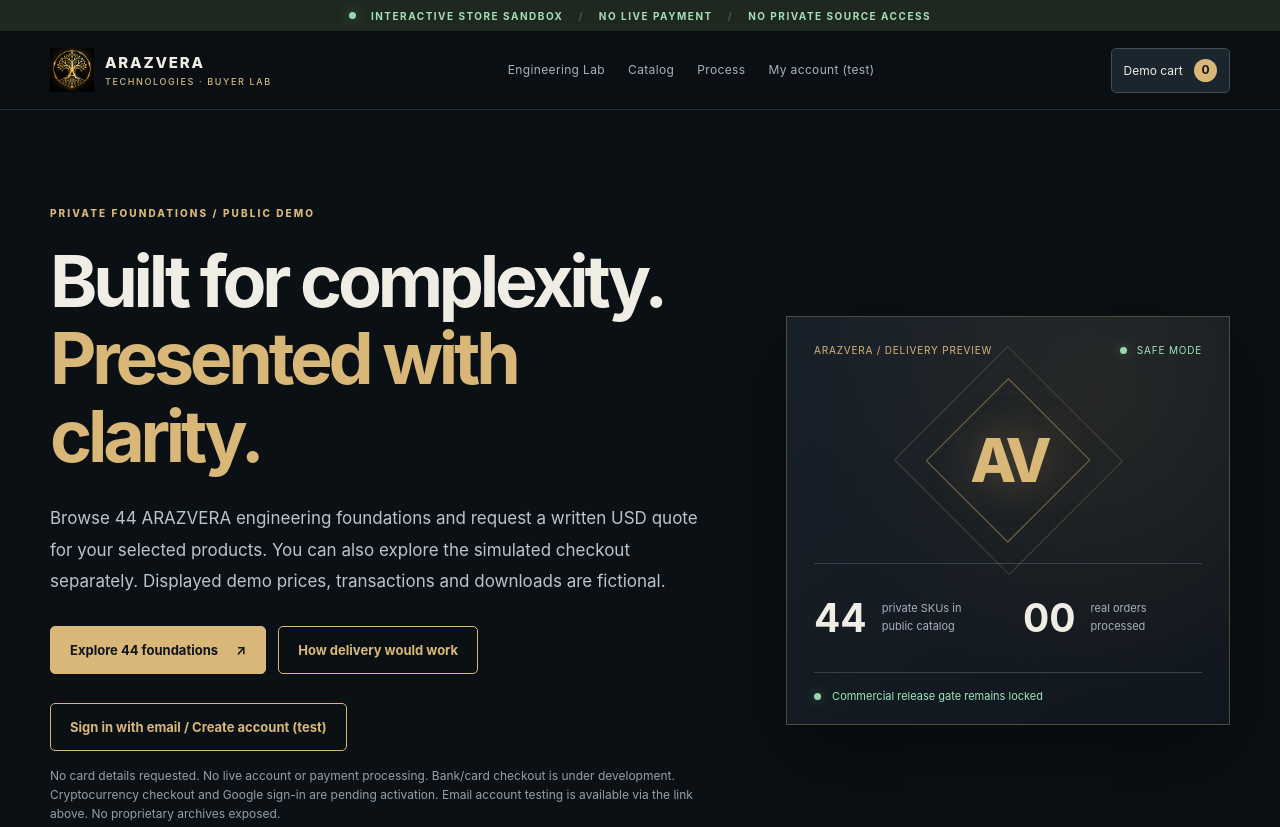
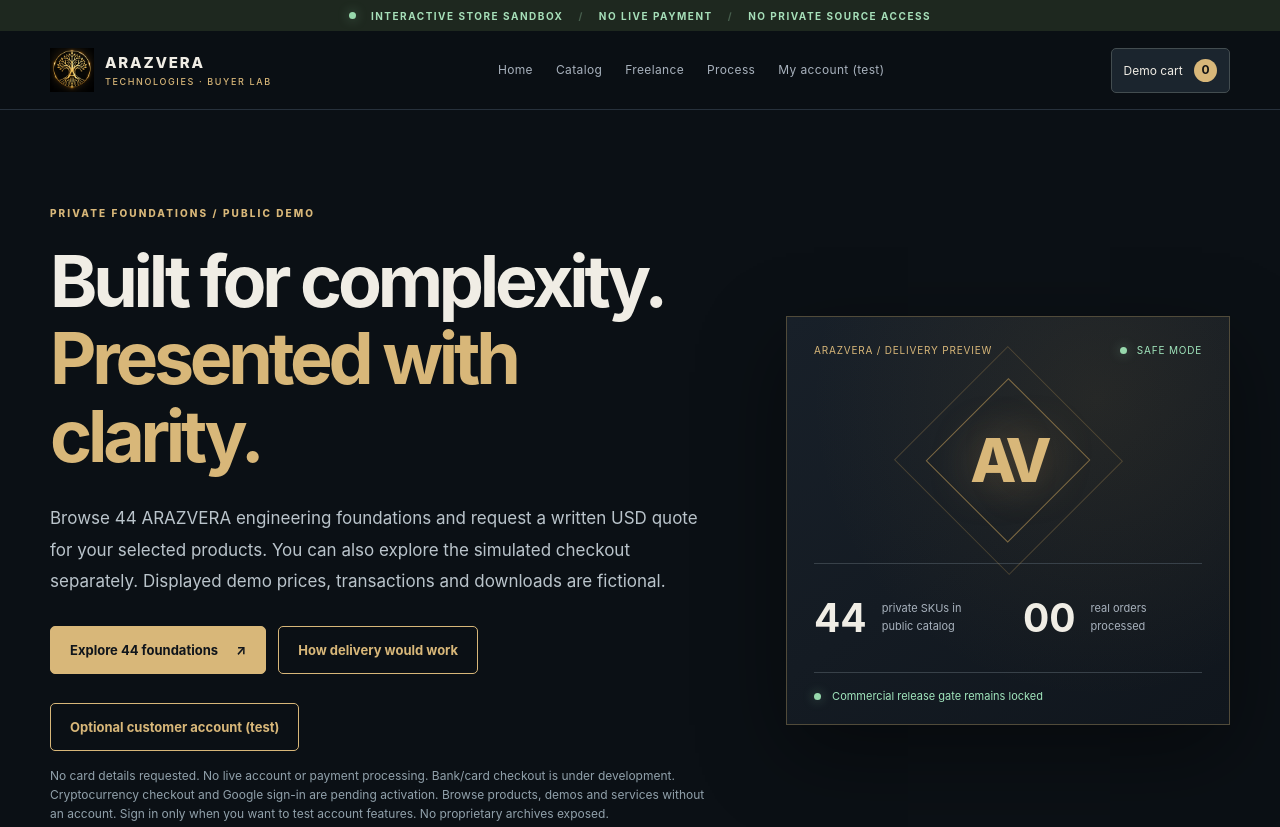
Before and after one commit to arazvera-technologies/arazvera-technologies.github.io, a plain HTML site: page buyer-lab/store-demo/index.html in a window 1280 px wide. Shown: the top 827 px of the page. Drawn offline with Linux system fonts and the light colour scheme.

Commit message:
Keep public browsing independent of optional test account and preserve checkout safety guards

```diff
--- a/buyer-lab/store-demo/index.html
+++ b/buyer-lab/store-demo/index.html
@@ -6,12 +6,12 @@
 <link rel="icon" href="../../assets/favicon-64.png"><link rel="stylesheet" href="store.css?v=artwork2-20261124"><script type="module" src="store.mjs?v=cart-estimate-20261128"></script></head><body>
 <a class="skip" href="#catalog">Skip to products</a>
 <div class="ribbon"><span class="dot"></span> INTERACTIVE STORE SANDBOX <span class="sep">/</span> NO LIVE PAYMENT <span class="sep">/</span> NO PRIVATE SOURCE ACCESS</div>
-<header><div class="wrap nav"><a class="brand" href="../"><img src="../../assets/logo-128.webp" width="44" height="44" alt=""><span>ARAZVERA<small>TECHNOLOGIES · BUYER LAB</small></span></a><nav><a href="../">Engineering Lab</a><a href="#catalog">Catalog</a><a href="#process">Process</a><a href="https://arazvera-store.onrender.com/customer-preview/">My account (test)</a></nav><button id="openCart" class="cartButton" type="button">Demo cart <b id="cartCount">0</b></button></div></header>
+<header><div class="wrap nav"><a class="brand" href="../"><img src="../../assets/logo-128.webp" width="44" height="44" alt=""><span>ARAZVERA<small>TECHNOLOGIES · BUYER LAB</small></span></a><nav><a href="../../">Home</a><a href="#catalog">Catalog</a><a href="../freelance.html">Freelance</a><a href="#process">Process</a><a href="https://arazvera-store.onrender.com/customer-preview/">My account (test)</a></nav><button id="openCart" class="cartButton" type="button">Demo cart <b id="cartCount">0</b></button></div></header>
 <main>
 <section class="wrap hero"><div><p class="eyebrow">PRIVATE FOUNDATIONS / PUBLIC DEMO</p><h1>Built for complexity.<br><em>Presented with clarity.</em></h1>
 <p class="intro">Browse 44 ARAZVERA engineering foundations and request a written USD quote for your selected products. You can also explore the simulated checkout separately. Displayed demo prices, transactions and downloads are fictional.</p>
 <div class="actions"><a class="primary" href="#catalog">Explore 44 foundations <span>↗</span></a><a class="secondary" href="#process">How delivery would work</a></div>
-<div class="actions"><a class="secondary" href="https://arazvera-store.onrender.com/customer-preview/">Sign in with email / Create account (test)</a></div><p class="micro">No card details requested. No live account or payment processing. Bank/card checkout is under development. Cryptocurrency checkout and Google sign-in are pending activation. Email account testing is available via the link above. No proprietary archives exposed.</p></div>
+<div class="actions"><a class="secondary" href="https://arazvera-store.onrender.com/customer-preview/">Optional customer account (test)</a></div><p class="micro">No card details requested. No live account or payment processing. Bank/card checkout is under development. Cryptocurrency checkout and Google sign-in are pending activation. Browse products, demos and services without an account. Sign in only when you want to test account features. No proprietary archives exposed.</p></div>
 <div class="showcase"><div class="showtop"><span>ARAZVERA / DELIVERY PREVIEW</span><span class="live"><i></i> SAFE MODE</span></div><div class="monogram">AV</div><div class="showstats"><div><strong>44</strong><span>private SKUs in<br>public catalog</span></div><div><strong>00</strong><span>real orders<br>processed</span></div></div><p><i></i> Commercial release gate remains locked</p></div></section>
 <div class="stripe"><div class="wrap striped"><span><b>01</b> SELECT</span><span><b>02</b> REVIEW</span><span><b>03</b> SIMULATE PAYMENT</span><span><b>04</b> DEMO DOWNLOAD</span></div></div>
 <section class="wrap collection" id="catalog"><div class="sectHead"><div><p class="eyebrow">01 / ENGINEERING CATALOG</p><h2>Find the right foundation.</h2><p>Public metadata for the original 44 archived SKUs. Product availability, licensing and production readiness are not approved for live checkout.</p></div><div class="countBlock"><strong id="count">44</strong><small>items displayed</small></div></div>
```
